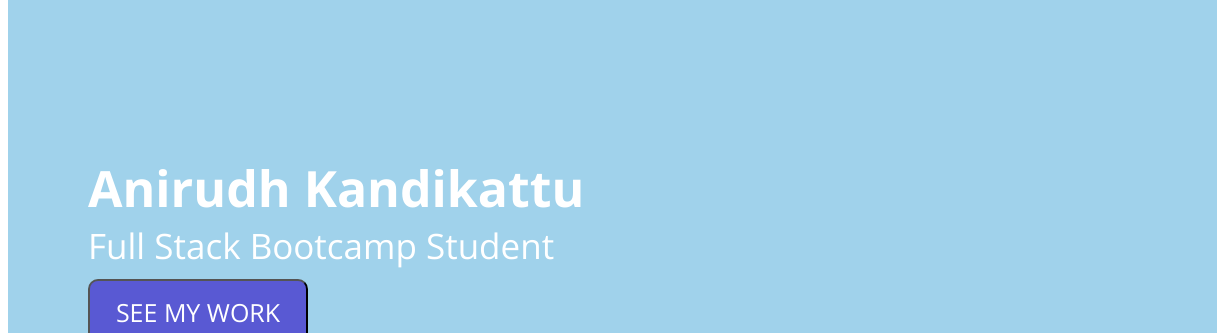
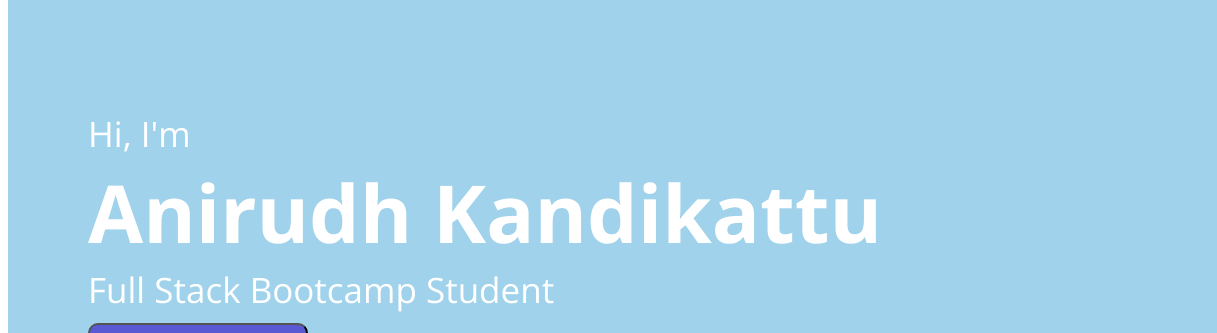
Before and after one commit to Ani-Kandikattu/challenge-2-portfolio, a plain HTML site: page index.html in a window 1280 px wide. Shown: the part 143-476 px from the top of the page, 0-1217 px from the left. Drawn offline with nearby package versions, Linux system fonts and the light colour scheme.

Commit message:
modified intro section

```diff
--- a/assets/styles.css
+++ b/assets/styles.css
@@ -40,7 +40,7 @@ li {
 }
 
 h1 {
-  font-size: 50px;
+  font-size: 80px;
   margin: 0;
 }
 
--- a/index.html
+++ b/index.html
@@ -24,6 +24,7 @@
       </nav>
       <header class="hero-area">
         <div class="hero-text">
+          <p>Hi, I'm</p>
           <h1>Anirudh Kandikattu</h1>
           <p>Full Stack Bootcamp Student</p>
           <button class="button"><a href="#work">SEE MY WORK</a></button>
```
